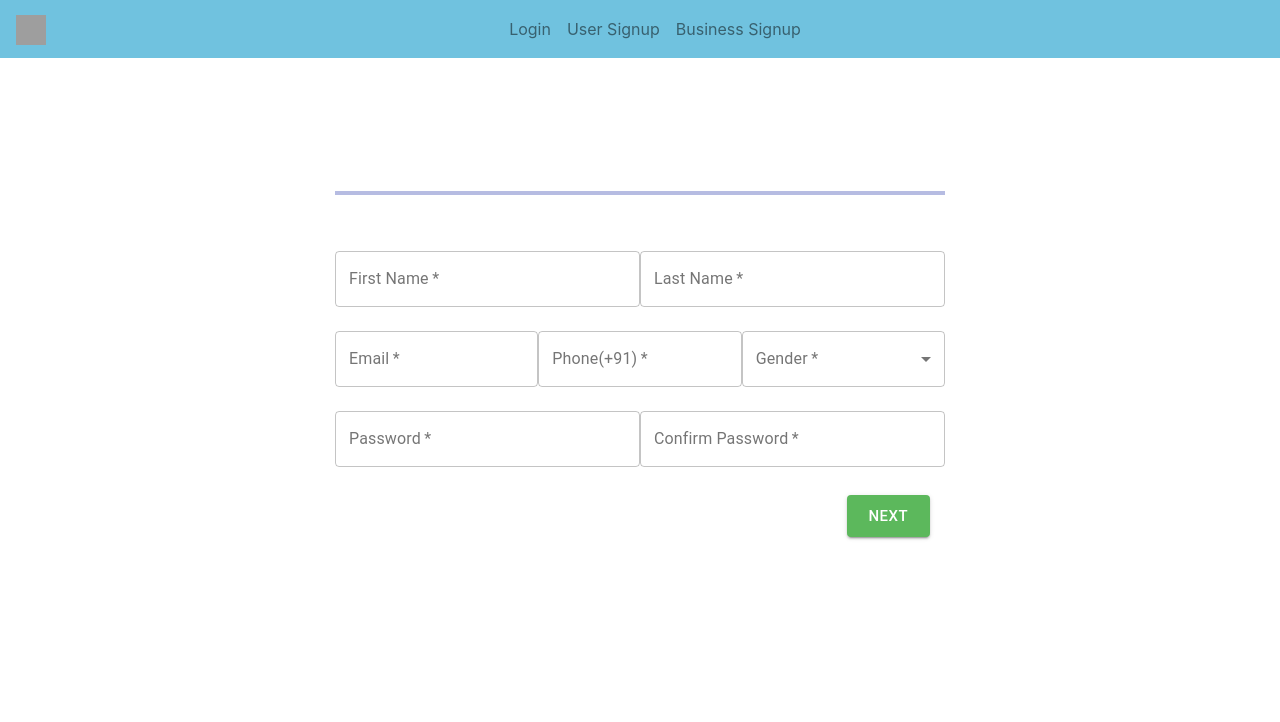
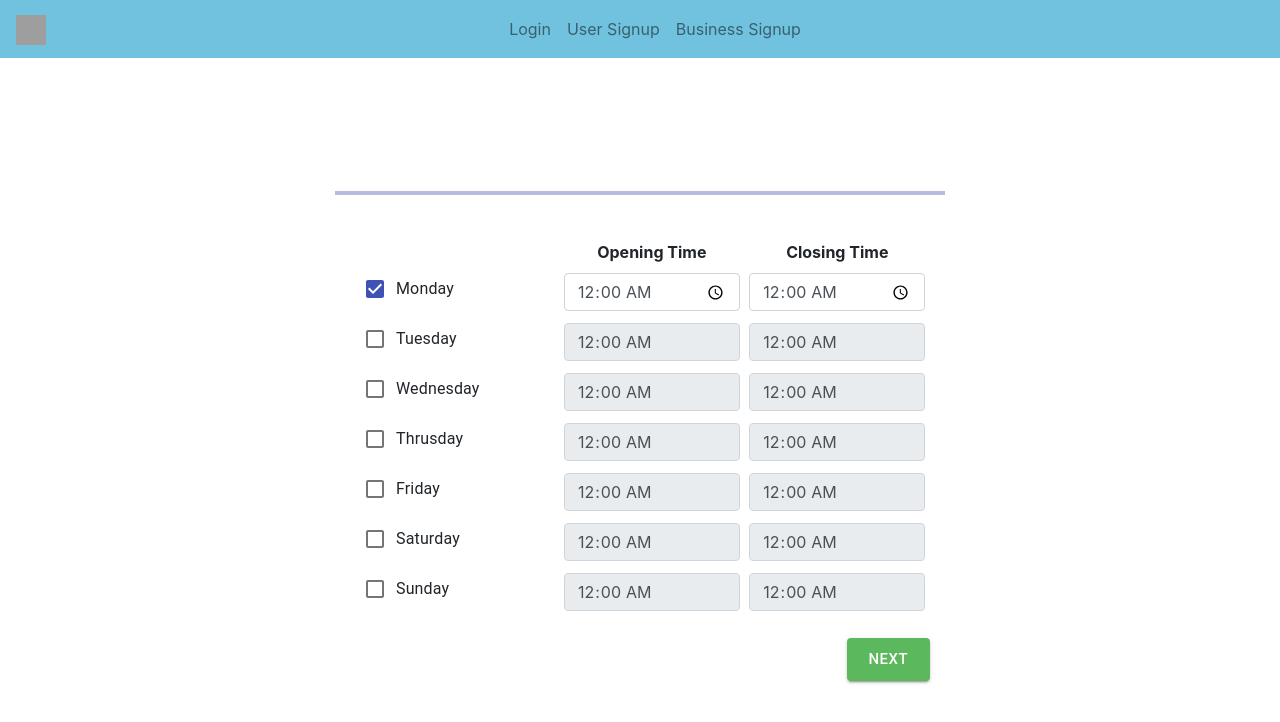
Before and after one commit to alfazkhan/qditch-frontend, a React (Create React App) app: page /Register/Business in a window 1280 px wide. Shown: the top 722 px of the page. Built offline with nearby package versions, Linux system fonts and the light colour scheme; grey boxes are pictures that could not be loaded.

Commit message:
redux added timing works

```diff
--- a/package.json
+++ b/package.json
@@ -17,9 +17,11 @@
     "react": "^16.13.1",
     "react-bootstrap": "^1.0.1",
     "react-dom": "^16.13.1",
+    "react-redux": "^7.2.0",
     "react-router-dom": "^5.2.0",
     "react-scripts": "3.4.1",
-    "react-window": "^1.8.5"
+    "react-window": "^1.8.5",
+    "redux": "^4.0.5"
   },
   "scripts": {
     "start": "react-scripts start",
--- a/src/Container/Auth/Signup/BasicDetails/BasicDetails.js
+++ b/src/Container/Auth/Signup/BasicDetails/BasicDetails.js
@@ -1,5 +1,6 @@
 import React, { Component } from 'react'
 import { TextField } from '@material-ui/core'
+import {connect} from 'react-redux'
 import './BasicDetails.css'
 import { Button } from '@material-ui/core'
 import Colors from '../../../../Constants/Colors'
@@ -33,8 +34,12 @@ class BasicDetails extends Component {
     valueChangeHandler = (event,param="null") => {
         const field = param==='gender'?event.target.value:event.target.id
         const newValues=this.state.values
-        newValues[field]=event.target.value
-        newValues.role= this.state.Mode === 'Business' ? '1':'0'
+        if(param==='gender'){
+            newValues.gender=field
+        }else{
+            newValues[field]=event.target.value
+        }
+        newValues.role= newValues.role === ''? this.state.Mode === 'Business' ? '1':'0':null
         this.setState({values:newValues})
     }
 
@@ -44,15 +49,15 @@ class BasicDetails extends Component {
 
     submitHandler = () => {
         console.table(this.state.values)
-        // this.props.toggleLoading(true)
+        this.props.toggleLoading(true)
 
-        // setTimeout(() => {
-        //     const mode = this.props.mode
-        //     const progress = mode === 'User' ? 50 : 100 / 8
-        //     this.props.changeProgress(progress)
-        //     this.props.toggleLoading(false)
-        //     this.props.nextScreen(mode === 'Business' ? 'SaloonInfoForm' : 'UploadImages')
-        // }, 1000)
+        setTimeout(() => {
+            const mode = this.props.mode
+            const progress = mode === 'User' ? 50 : 100 / 8
+            this.props.changeProgress(progress)
+            this.props.toggleLoading(false)
+            this.props.nextScreen(mode === 'Business' ? 'SaloonInfoForm' : 'UploadImages')
+        }, 1000)
 
     }
 
@@ -168,10 +173,21 @@ class BasicDetails extends Component {
 }
 
 
+
+
 const styles = {
     screen: {
         marginTop: 40
     }
 }
 
-export default withRouter(BasicDetails)
+
+const mapStateToProps = (state) => ({
+
+})
+
+const mapDispatchToProps = {
+
+}
+
+export default connect(mapStateToProps, mapDispatchToProps)(withRouter(BasicDetails))
--- a/src/Container/Auth/Signup/CategorySelect/CategorySelect.js
+++ b/src/Container/Auth/Signup/CategorySelect/CategorySelect.js
@@ -87,7 +87,7 @@ class CategorySelect extends Component {
 
     submitHandler = () => {
         // this.props.toggleLoading(true)
-        console.log(this.state.mainCategory)
+        console.log(this.state)
 
         // setTimeout(() => {
         //     const mode = this.props.mode
@@ -110,7 +110,7 @@ class CategorySelect extends Component {
                         <label>Main Category</label>
                         <Select
                             labelId="demo-simple-select-label"
-                            id="demo-simple-select"
+                            id="main_category"
                             value={this.state.mainCategory}
                             onChange={this.mainCategoryChange}
                         >
--- a/src/Container/Auth/Signup/SaloonInfoForm/SaloonInfoForm.js
+++ b/src/Container/Auth/Signup/SaloonInfoForm/SaloonInfoForm.js
@@ -10,17 +10,35 @@ import Colors from '../../../../Constants/Colors'
 class SaloonInfoForm extends Component {
 
     state = {
-
+        values:{
+            business_name:'',
+            business_type:'',
+            user_id:'1',
+            map_url:''
+        }
     }
 
     componentDidMount() {
     }
 
-    valueChangeHandler = () => {
+    valueChangeHandler = (event,param="null") => {
+        const field = param==='business_type'?event.target.value:event.target.id
+        const newValues=this.state.values
+        if(param==='business_type'){
+            newValues.business_type=field
+        }
+        else{
+            newValues[field]=event.target.value
+        }
+
+        // newValues.role= this.state.Mode === 'Business' ? '1':'0'
+        this.setState({values:newValues})
+        // console.log(newValues)
 
     }
 
     submitHandler = () => {
+        console.table(this.state.values)
         this.props.toggleLoading(true)
 
         setTimeout(() => {
@@ -41,7 +59,8 @@ class SaloonInfoForm extends Component {
                         variant="outlined"
                         // margin="normal"
                         required
-                        id="sal-name"
+                        id="business_name"
+                        onChange={this.valueChangeHandler}
                         label="Saloon Name"
                         name="sal-name"
                         autoComplete=""
@@ -51,7 +70,7 @@ class SaloonInfoForm extends Component {
                         <InputLabel>Saloon Type</InputLabel>
                         <Select
                             // value={age}
-                            // onChange={handleChange}
+                            onChange={(e)=>this.valueChangeHandler(e,'business_type')}
                             label="Age"
                         >
                             <MenuItem value="">
@@ -67,6 +86,8 @@ class SaloonInfoForm extends Component {
                     <TextField
                         label="Google Map URL"
                         multiline
+                        id="map_url"
+                        onChange={this.valueChangeHandler}
                         rows={4}
                         variant="outlined"
                         className="col-md"
--- a/src/Container/Auth/Signup/SetTimings/SetTimings.js
+++ b/src/Container/Auth/Signup/SetTimings/SetTimings.js
@@ -5,6 +5,8 @@ import DateFnsUtils from '@date-io/date-fns';
 // import './BasicDetails.css'
 import { Button } from '@material-ui/core'
 import Colors from '../../../../Constants/Colors'
+import { format } from 'date-fns'
+
 
 
 
@@ -14,19 +16,31 @@ class SetTimings extends Component {
     state = {
         Days: {
             'Monday': true,
-            'Tuesday': true,
-            'Wednesday': true,
-            'Thrusday': true,
-            'Friday': true,
+            'Tuesday': false,
+            'Wednesday': false,
+            'Thrusday': false,
+            'Friday': false,
             'Saturday': false,
             'Sunday': false
         },
         scheduleList: [],
+        startTimings: {
+
+        },
+        endTimings: {
+
+        },
     }
 
     componentDidMount() {
+        this.initialTimeValues()
+        this.initialValueHandler()
+    }
+
+    initialValueHandler = () => {
         const days = this.state.Days
         const scheduleList = []
+        let dayNum = 0
         for (var key in this.state.Days) {
             scheduleList.push(
                 <tr key={key}>
@@ -36,55 +50,93 @@ class SetTimings extends Component {
                             control={<Checkbox checked={days[key]} color="primary" />}
                             label={key}
                             labelPlacement="end"
-                            // onChange={this.setState({Days:!this.state.Days[key]})}
+                            onChange={this.activeDaysHandler}
                             className="col-2"
                             style={{ width: '10%' }}
                         />
                     </td>
                     <td>
-                        <MuiPickersUtilsProvider utils={DateFnsUtils}>
-                            <KeyboardTimePicker
-                                // value={selectedDate}
-                                // onChange={handleDateChange}
-                                KeyboardButtonProps={{
-                                    'aria-label': 'change time',
-                                }}
+                        <MuiPickersUtilsProvider utils={DateFnsUtils} >
+                            <input type="time"
+                                id={key}
                                 disabled={!days[key]}
-                                className="ml-0"
-                            />
+                                name="appt"
+                                value={this.state.startTimings[key]}
+                                className="form-control"
+                                onChange={(e)=>{this.valueChangeHandler(e,'startTimings')}} />
                         </MuiPickersUtilsProvider>
                     </td>
                     <td>
-                        <MuiPickersUtilsProvider utils={DateFnsUtils}>
-                            <KeyboardTimePicker
-                                // value={selectedDate}
-                                // onChange={handleDateChange}
-                                KeyboardButtonProps={{
-                                    'aria-label': 'change time',
-                                }}
+                        <MuiPickersUtilsProvider utils={DateFnsUtils} >
+                            <input type="time"
+                                id={key}
                                 disabled={!days[key]}
-                            />
+                                name="appt"
+                                value={this.state.endTimings[key]}
+                                className="form-control"
+                                onChange={(e)=>{this.valueChangeHandler(e,'endTimings')}} />
                         </MuiPickersUtilsProvider>
                     </td>
 
                 </tr>
             )
+            dayNum += 1
         }
         this.setState({ scheduleList: scheduleList })
-    }
 
-    valueChangeHandler = () => {
 
     }
 
+    initialTimeValues = () => {
+        const Days = Object.keys(this.state.Days)
+        const startTimings = this.state.startTimings
+        const endTimings = this.state.endTimings
+        const initialTime = format(new Date(2014, 1, 11), 'HH:mm')
+        for (var i in Days) {
+            startTimings[Days[i]] = initialTime
+            endTimings[Days[i]] = initialTime
+        }
+        this.setState({ startTimings: startTimings, endTimings: endTimings })
+    }
+
+    valueChangeHandler = (event,mode) => {
+        let suff = 'AM'
+        const day = event.target.id
+        let timeString = event.target.value.split(':')
+        if(timeString[0] === '00'){
+            timeString[0]=12
+        }
+        else if(timeString[0] == 12){
+            suff = 'PM'
+        }
+        else if (timeString[0] > 12) {
+            timeString[0]=(timeString[0]%12).toString()
+            timeString[0]= timeString[0].length >= 2?timeString[0]:'0'+timeString[0]
+            suff = 'PM'
+        }
+        timeString = timeString.toString().replace(',',':')
+        const timings = this.state[mode]
+        timings[day]= timeString
+        // console.table(timings)
+        mode === 'startTimings' ? this.setState({startTimings:timings},this.initialValueHandler) : this.setState({endTimings:timings},this.initialValueHandler)
+    }
+
+    activeDaysHandler = (event) => {
+        const newDays = this.state.Days
+        const currentDay = event.target.value
+        newDays[currentDay] = !newDays[currentDay]
+        this.setState({ Days: newDays }, () => {
+            this.initialValueHandler();
+        })
+    }
+
     submitHandler = () => {
-        this.props.toggleLoading(true)
-
-        const mode = this.props.mode
-        const progress = mode === 'User' ? 50 : 100 * 3 / 8
-        this.props.changeProgress(progress)
-        this.props.toggleLoading(false)
-        this.props.nextScreen('CategorySelect')
+        console.table(this.state.startTimings)
+        // const mode = this.props.mode
+        // const progress = mode === 'User' ? 50 : 100 * 3 / 8
+        // this.props.changeProgress(progress)
+        // this.props.toggleLoading(false)
+        // this.props.nextScreen('CategorySelect')
     }
 
 
--- a/src/Container/Auth/Signup/Signup.js
+++ b/src/Container/Auth/Signup/Signup.js
@@ -27,7 +27,7 @@ class Signup extends Component {
 
         const Mode = this.props.match.params.mode
         this.setState({ Mode: Mode })
-        this.screenHandler('BasicDetails')
+        this.screenHandler('SetTimings')
     }
 
     toggleLoadingHandler = (value) => {
--- /dev/null
+++ b/src/store/Action/Action.js
@@ -0,0 +1,2 @@
+export const ADD_INGREDIENT = 'ADD_INGREDIENT'
+export const REMOVE_INGREDIENT = 'REMOVE_INGREDIENT'
--- /dev/null
+++ b/src/store/Reducers/Reducer.js
@@ -0,0 +1,11 @@
+
+
+const initialState = {
+
+}
+
+const reducer = (state = initialState, action) => {
+
+}
+
+export default reducer
```
Also changed, not shown: src/index.js (+9 -1 lines), 1 other file (tests, documents, lock files or other folders).
